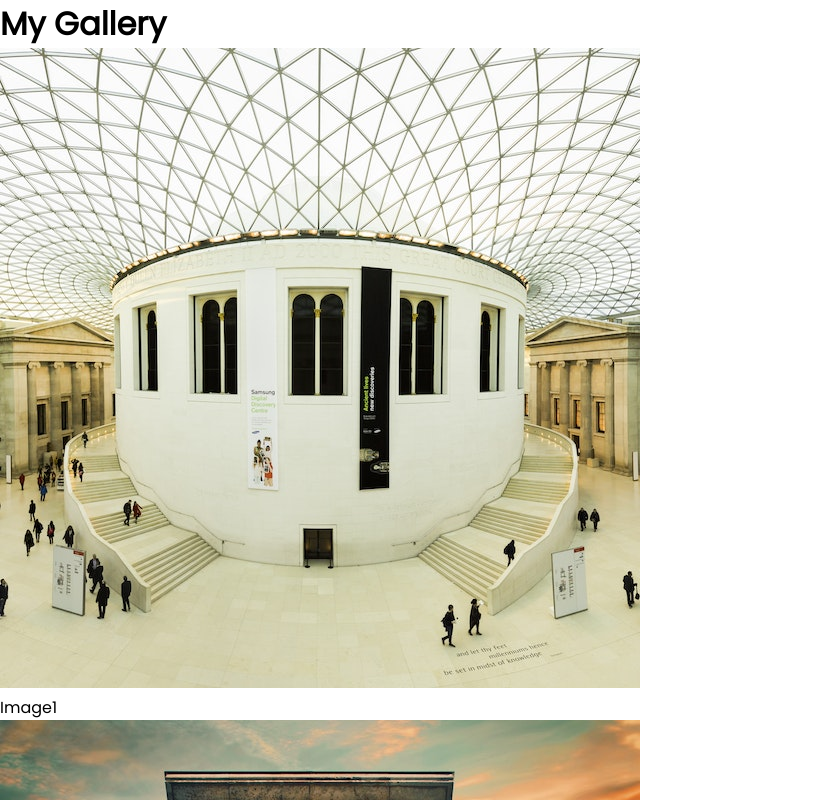
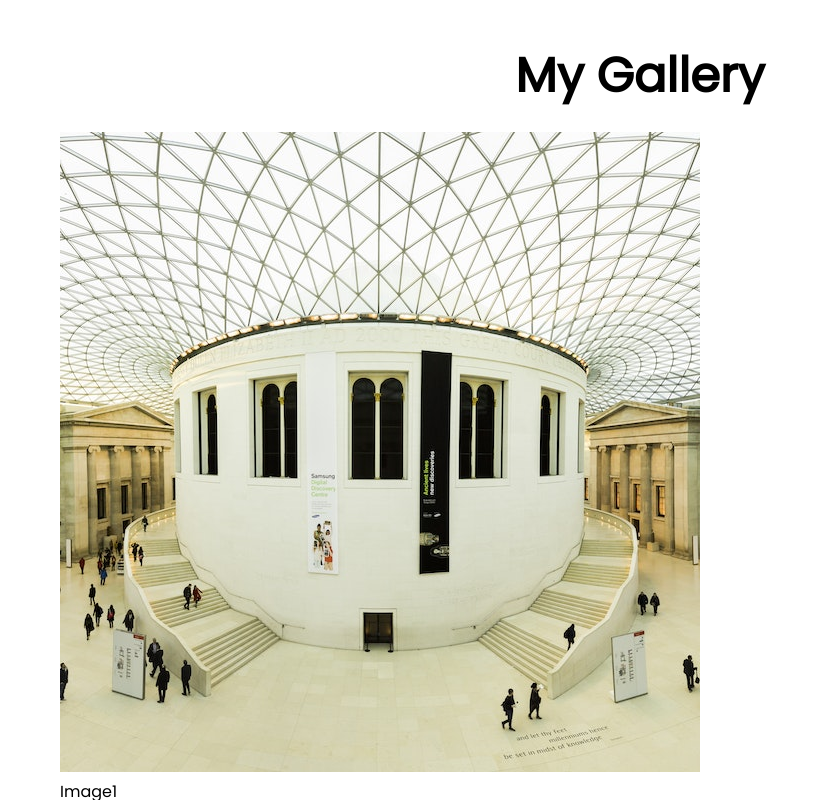
Before and after one commit to Nur-Adnan/My_Gallery_Project, a plain HTML site: page index.html in a window 1280 px wide. Shown: the whole page, without its empty margins (0-830 px from the left). Drawn offline with Linux system fonts and the light colour scheme.

Commit message:
set_comments_&_fixed_text_sizes_alignments

```diff
--- a/style.css
+++ b/style.css
@@ -4,15 +4,34 @@
   margin: 0;
   padding: 0;
   box-sizing: border-box;
-}
-
-#wrapper {
-  height: 100vh;
-  overflow-x: hidden;
-  overflow-y: auto;
+  /* box sizing: border box is used to fixed our container size. Here the content are allowed to small but the container size never be changed */
 }
 
 html,
 body {
   font-family: "Poppins", sans-serif;
 }
+
+#wrapper {
+  height: 100vh;
+  overflow-x: hidden;
+  /* right and left side scrolling not allowed --->that's why added overflow-x: hidden */
+  overflow-y: auto;
+  /* allowed to scrollled y direction */
+}
+
+.container {
+  height: 100%;
+  max-width: 1200px;
+  /* The container max width is 1200px, not more than */
+  margin: 0 auto;
+  /* left and right are equal margin ---> So the container set on the middle part */
+  padding: 20px;
+}
+
+.container h1 {
+  margin: 20px 0;
+  text-align: center;
+  margin-bottom: 20px;
+  font-size: 3rem;
+}
```
